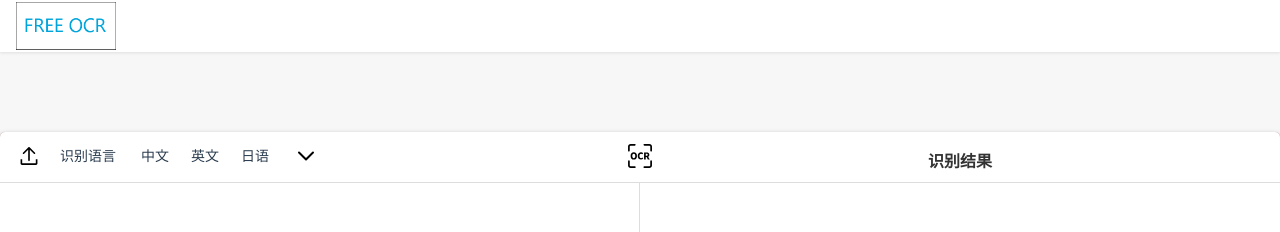
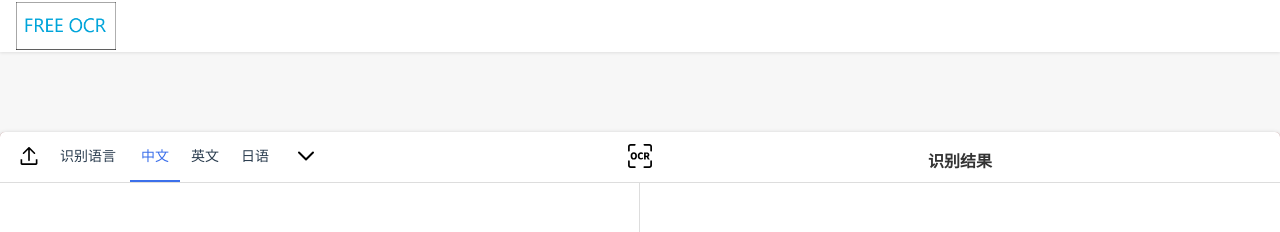
Before and after one commit to feiya1314/ocr, a Vue app in the folder ocr-web/: page / in a window 1280 px wide. Shown: the top 232 px of the page. Built offline with nearby package versions, Linux system fonts and the light colour scheme; what vue-clipboard2 would draw is missing.

Commit message:
添加语言切换

```diff
--- a/ocr-web/src/components/Ocr.vue
+++ b/ocr-web/src/components/Ocr.vue
@@ -22,14 +22,8 @@
             <div class="ocr-lang-div-desc" style="left:60px"><span class="ocr-lang-desc">识别语言</span></div>
             <div class="ocr-lang-div-location">
               <div class="ocr-lang-div-container">
-                <div class="ocr-lang-div ocr-lang-hover">
-                  <WordButton class="ocr-lang" :wordDisplay="titleLangQueue[0]['display']" style="min-width: 50px;" />
-                </div>
-                <div class="ocr-lang-div ocr-lang-hover">
-                  <WordButton class="ocr-lang" :wordDisplay="titleLangQueue[1]['display']" style="min-width: 50px;" />
-                </div>
-                <div class="ocr-lang-div ocr-lang-hover">
-                  <WordButton class="ocr-lang" :wordDisplay="titleLangQueue[2]['display']" style="min-width: 50px;" />
+                <div class="ocr-lang-div ocr-lang-hover" v-for="(titleLang, langIndex) in titleLangQueue" :key="langIndex" @click="switchLang(langIndex)">
+                  <WordButton :class="{'ocr-lang':titleLang.select}" :wordDisplay="titleLang.display" style="min-width: 50px;" />
                 </div>
                 <div class="ocr-lang-div more-lang" @click='moreLang(1212)'>
                   <CircleButton class="common-btn" :btnImgPath="downArrowImg" style="width: 48px;" titleStr="更多语言" />
@@ -131,9 +125,15 @@ export default {
       showPreview: false,
       showCopyBtn: false,
       fileSizeLimit: 2101440,
-      titleLangQueue: [{display:"中文",code:"CN"},{display:"英文",code:"EN"},{display:"日语",code:"JP"}],
+      titleLangQueue: [
+        { display: "中文", code: "CN", select: true },
+        { display: "英文", code: "EN", select: false },
+        { display: "日语", code: "JP", select: false },
+      ],
       url: null,
       srcList: [],
+      // 标记当前选中的语言
+      selectLangIndex: 0,
       file: null,
       orcResult: "",
       fileType: 0,
@@ -172,8 +172,11 @@ export default {
       }
       this.sendImgRequest();
     },
-    switchLang(curLang) {
-      console.log(curLang);
+    switchLang(nextLang) {
+      this.titleLangQueue[this.selectLangIndex].select = false;
+      this.titleLangQueue[nextLang].select = true;
+      this.selectLangIndex = nextLang;
+      console.log("curl lang " + this.titleLangQueue[nextLang].code);
     },
     moreLang(morelang) {
       console.log("more lange" + morelang);
@@ -295,9 +298,8 @@ export default {
   display: flex;
 }
 .ocr-lang {
-  /* padding-top: 12px; */
-  font-size: 14px;
-  top: 0;
+  color: #3c70eb;
+  border-bottom: 2px solid #3c70eb;
 }
 .ocr-lang-div-desc {
   height: 48px;
```
